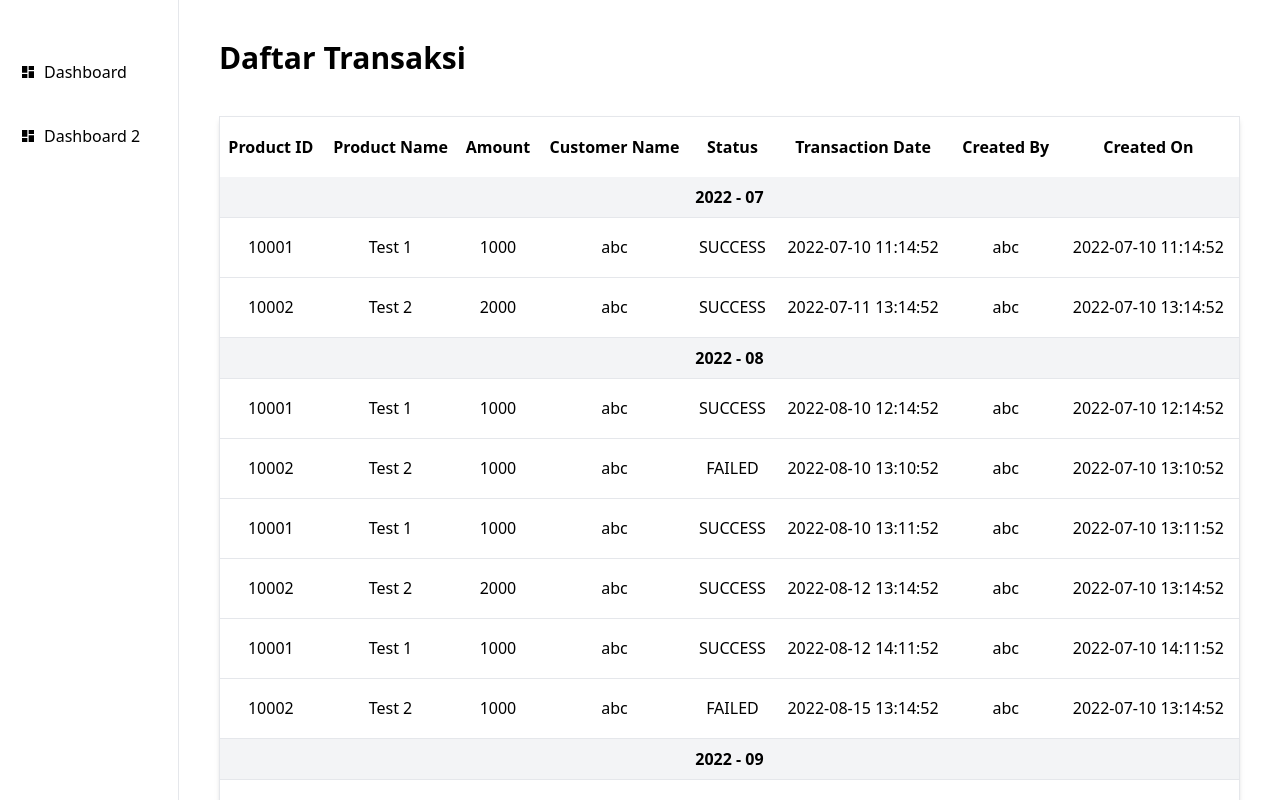
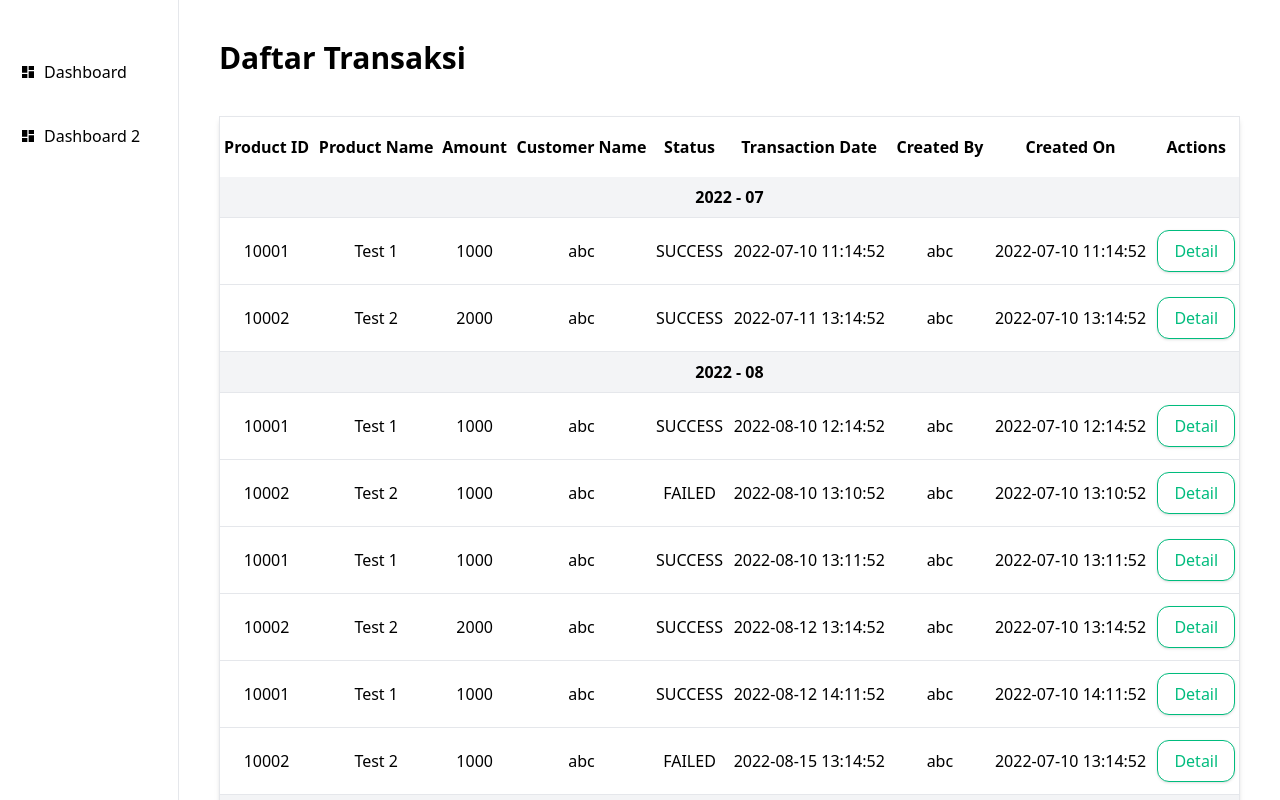
Before and after one commit to rahmanbax/transaction-dashboard, a React (Vite) app: page /dashboardalt in a window 1280 px wide. Shown: the top 800 px of the page. Built offline with nearby package versions, Linux system fonts and the light colour scheme.

Commit message:
feat: add modal for transaction details in DashboardFromJson component

```diff
--- a/src/pages/DashboardFromJson.jsx
+++ b/src/pages/DashboardFromJson.jsx
@@ -2,10 +2,14 @@ import React, { useEffect, useState } from "react";
 import NavBar from "../components/NavBar";
 import dataFromJson from "../services/viewData.json";
 import TableData from "../components/TableData";
+import Modal from "../components/Modal";
+import DetailTransaksi from "../components/DetailTransaksi";
 
 const DashboardFromJson = () => {
   const [transactions, setTransactions] = useState([]);
   const [status, setStatus] = useState([]);
+  const [selectedTransaction, setSelectedTransaction] = useState(null);
+  const [open, setOpen] = useState(false);
 
   useEffect(() => {
     setTransactions(dataFromJson.data);
@@ -15,6 +19,11 @@ const DashboardFromJson = () => {
   const getStatusName = (statusId) => {
     const statusObj = status.find((s) => s.id === statusId);
     return statusObj ? statusObj.name : "UNKNOWN";
+  };
+
+  const handleDetailClick = (transaction) => {
+    setSelectedTransaction(transaction);
+    setOpen(true);
   };
 
   const groupDataByYearMonth = (data) => {
@@ -56,6 +65,7 @@ const DashboardFromJson = () => {
               <th>Transaction Date</th>
               <th>Created By</th>
               <th>Created On</th>
+              <th>Actions</th>
             </tr>
           </thead>
           {Object.keys(groupedTransactions).map((key) => {
@@ -64,7 +74,7 @@ const DashboardFromJson = () => {
               <tbody key={key}>
                 <tr>
                   <td
-                    colSpan="8"
+                    colSpan="9"
                     className="text-center font-bold p-2 bg-gray-100"
                   >
                     {year} - {month}
@@ -76,7 +86,9 @@ const DashboardFromJson = () => {
                     key={transaction.id}
                     transaction={transaction}
                     statusName={getStatusName}
-                    showActions={false}
+                    showActions={true}
+                    showEditButton={false}
+                    onDetailClick={handleDetailClick}
                   />
                 ))}
               </tbody>
@@ -84,6 +96,18 @@ const DashboardFromJson = () => {
           })}
         </table>
       </main>
+
+      <Modal open={open} onClose={() => setOpen(false)}>
+        <div className="flex flex-col gap-5">
+          <h1 className="font-semibold text-2xl">Detail Transaksi</h1>
+          {selectedTransaction && (
+            <DetailTransaksi
+              {...selectedTransaction}
+              status={getStatusName(selectedTransaction.status)}
+            />
+          )}
+        </div>
+      </Modal>
     </div>
   );
 };
```
